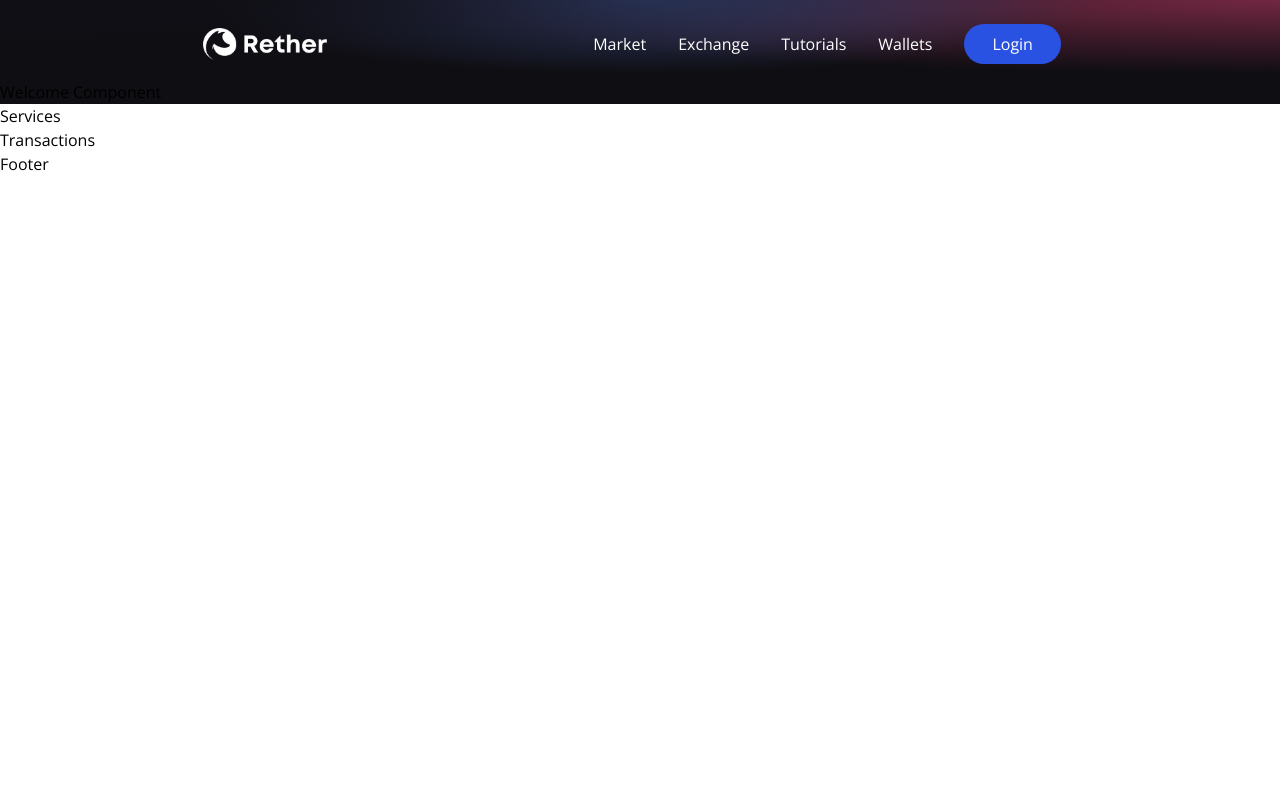
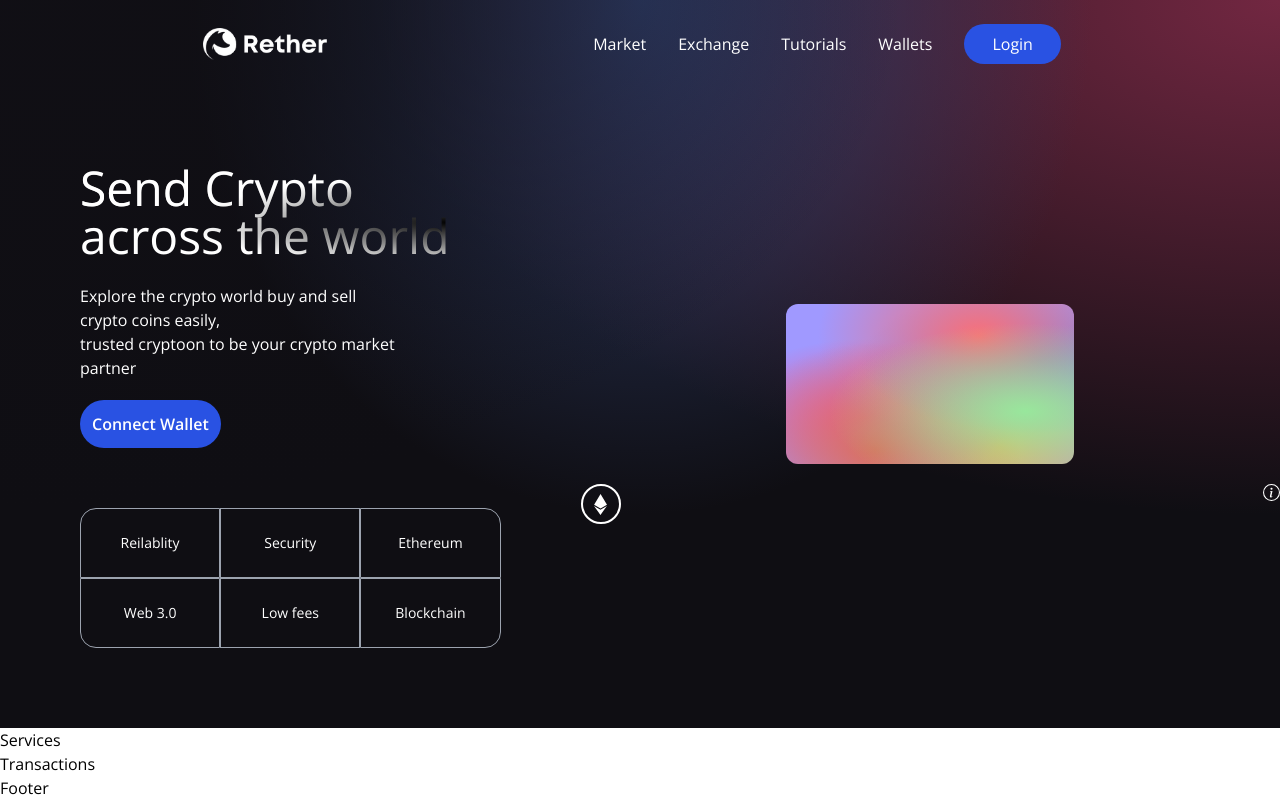
Before and after one commit to aromalsanthosh/Rether, a React (Vite) app in the folder client/: page / in a window 1280 px wide. Built offline with nearby package versions, Linux system fonts and the light colour scheme.

Commit message:
Added contents to the welcome page

```diff
--- a/client/src/components/Welcome.jsx
+++ b/client/src/components/Welcome.jsx
@@ -1,8 +1,59 @@
 import React from 'react'
+import { AiFillPlayCircle } from 'react-icons/ai'
+import { SiEthereum } from 'react-icons/si'
+import { BsInfoCircle } from 'react-icons/bs'
 
-function Welcome() {
+import { Loader } from './';
+
+const commonStyles = "min-h-[70px] sm:px-0 px-2 sm:min-w-[120px] flex justify-center items-center border-[0.5px] border-gray-400 text-sm font-light text-white";
+
+
+const  Welcome = () => {
+
+  const connectWallet = () => {}
+
   return (
-    <div>Welcome Component</div>
+    <div className='flex w-full justify-center items-center'>
+      <div className='flex mf:flex-row flex-col items-start justify-between md:p-20 py-12 px-4'>
+        <div className='flex flex-1 justify-start items-start flex-col md:mr-10'></div>
+        <h1 className='text-3xl sm:text-5xl text-white text-gradient py-1'>
+          Send Crypto <br /> across the world
+        </h1>
+        <p className='text-left mt-5 text-white font-light md:w-9/12 w-11/12 text-base'>
+          Explore the crypto world buy and sell crypto coins easily, <br /> trusted cryptoon to be your crypto market partner
+        </p>
+
+        <button
+        type='button'
+        onClick={connectWallet}
+        className = 'flex flex-row justify-center items-center my-5 bg-[#2952e3] p-3 rounded-full cursor-pointer hover:bg-[#2546bd]'
+        >
+          <p className='text-white text-base font-semibold'>Connect Wallet</p>
+        </button>
+
+        <div className="grid sm:grid-cols-3 grid-cols-2 w-full mt-10">
+          <div className={`rounded-tl-2xl ${commonStyles}`}>Reilablity</div>
+          <div className={commonStyles}>Security</div>
+          <div className={`rounded-tr-2xl ${commonStyles}`}>Ethereum</div>
+          <div className={`rounded-bl-2xl ${commonStyles}`}>Web 3.0</div>
+          <div className={commonStyles}>Low fees</div>
+          <div className={`rounded-br-2xl ${commonStyles}`}>Blockchain</div>
+        </div>
+      </div>
+
+      <div className='flex flex-col flex-1 items-center justify-start w-full md:mt-0 mt-10'>
+        <div className="p-3 justify-end items-start flex-col rounded-xl h-40 sm:w-72 w-full my-5 white-glassmorpism eth-card"></div>
+          <div className='flex justify-between flex-col w-full h-full'>
+            <div className='flex justify-between items-start'>
+              <div className='w-10 h-10 rounded-full border-2 border-white flex justify-center items-center'>
+                <SiEthereum fontSize={21} color="#fff"/>
+              </div>
+              <BsInfoCircle fontSize={17} color="#fff"/>
+            </div>
+          </div>
+      </div>
+
+    </div>
   )
 }
 
```
